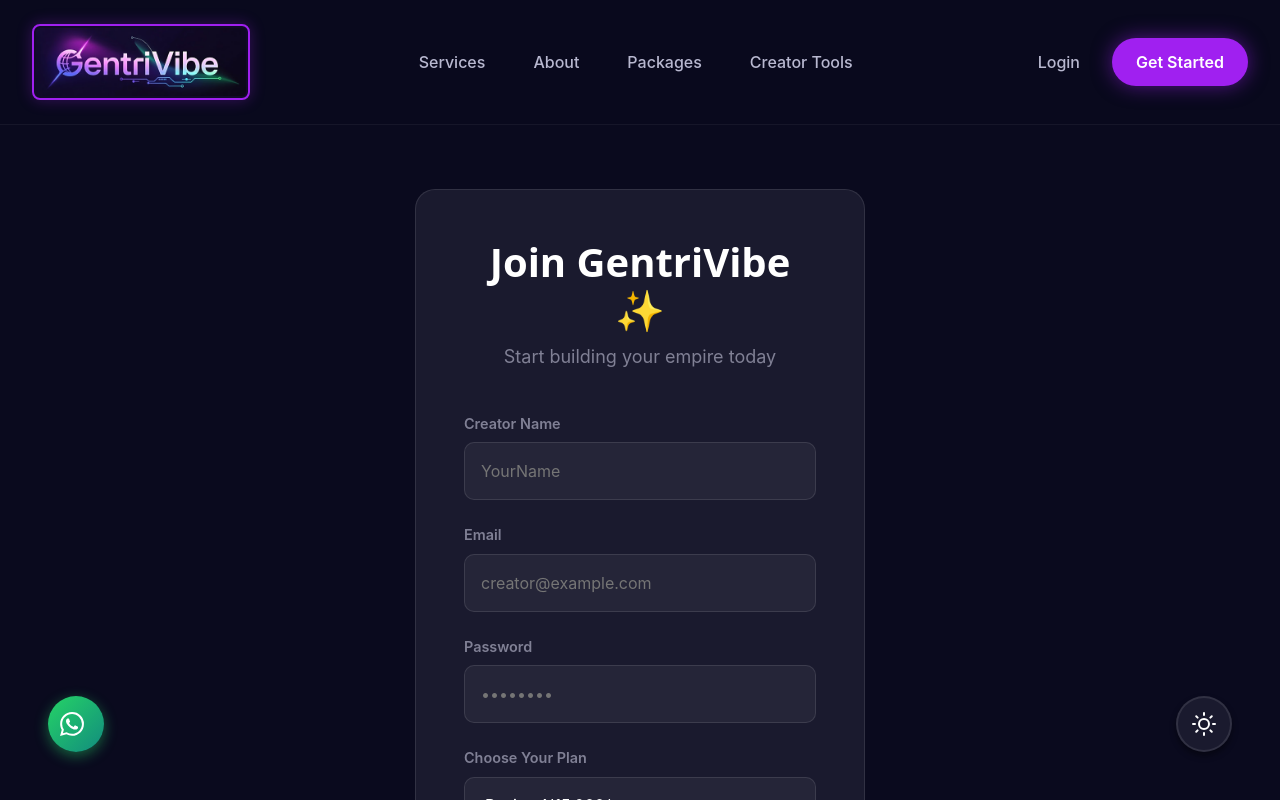
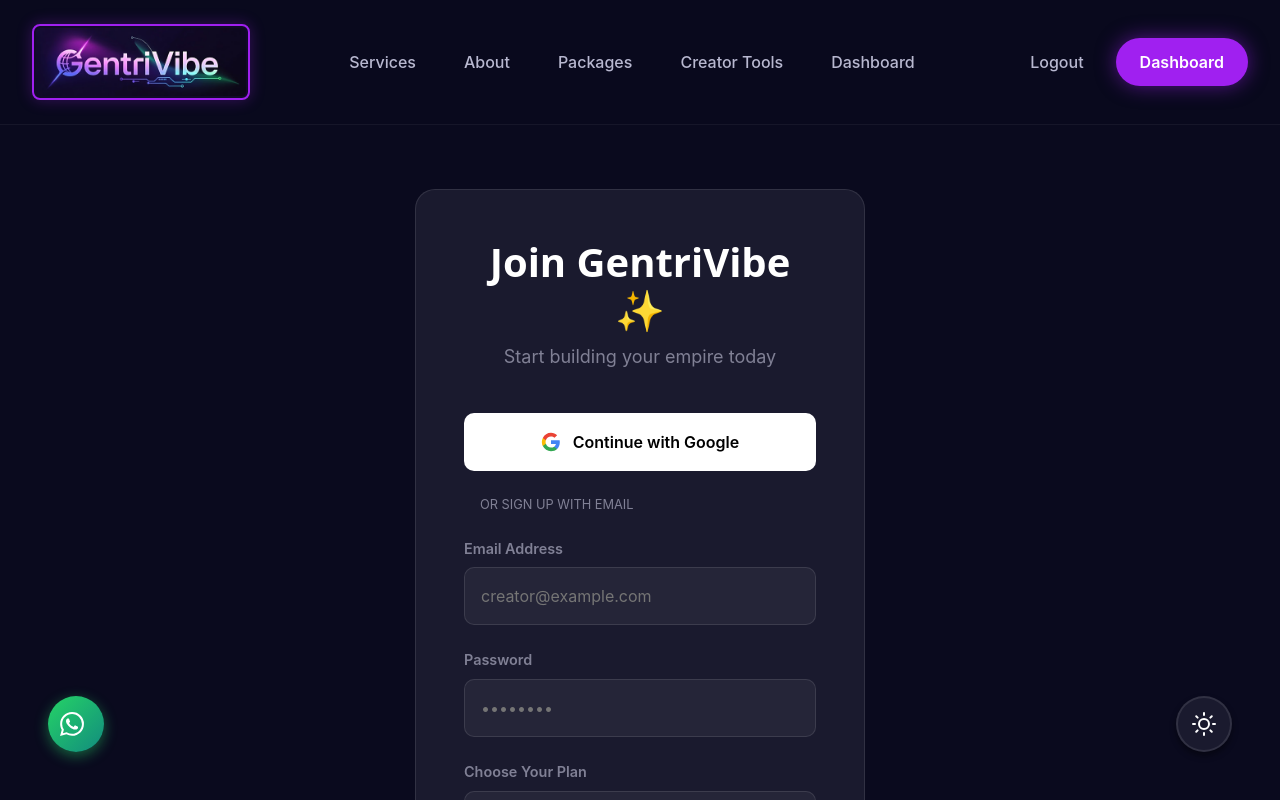
Before and after one commit to Folami/gentri-vibe, a React (Vite) app: page /gentri-vibe/signup in a window 1280 px wide. Shown: the top 800 px of the page. Built offline with nearby package versions, Linux system fonts and the light colour scheme; no server answers; sample sign-in values are in the browser's storage.

Commit message:
Firebase Auth/Google Analytics

```diff
--- a/src/components/Navbar.jsx
+++ b/src/components/Navbar.jsx
@@ -1,12 +1,25 @@
 import { useState } from 'react'
-import { Link, useLocation } from 'react-router-dom'
+import { Link, useLocation, useNavigate } from 'react-router-dom'
+import { useAuth } from '../context/AuthContext'
 import logo from '../assets/gentri-vibe-logo-1.jpg'
 import './Navbar.css'
 
 const Navbar = () => {
   const [isOpen, setIsOpen] = useState(false)
+  const { currentUser, logout } = useAuth()
   const location = useLocation()
+  const navigate = useNavigate()
   const isHome = location.pathname === '/'
+
+  const handleLogout = async () => {
+    try {
+      await logout()
+      setIsOpen(false)
+      navigate('/login')
+    } catch (err) {
+      console.error('Failed to log out', err)
+    }
+  }
 
   const scrollToSection = (id) => {
     setIsOpen(false) // Close mobile menu after click
@@ -56,14 +69,34 @@
             Packages
           </a>
           <Link to="/creator-tools" className="navbar__link">Creator Tools</Link>
+          {currentUser && (
+            <Link to="/dashboard" className="navbar__link">Dashboard</Link>
+          )}
         </div>
 
         {/* Desktop Auth Buttons */}
         <div className="navbar__auth">
+          {currentUser ? (
+            <>
+              <button
+                onClick={handleLogout}
+                className="navbar__link-button"
+                style={{ background: 'none', border: 'none', cursor: 'pointer', fontFamily: 'inherit' }}
+              >
+                Logout
+              </button>
+              <Link to="/dashboard">
+                <button className="navbar__cta">Dashboard</button>
+              </Link>
+            </>
+          ) : (
+            <>
               <Link to="/login" className="navbar__link-button">Login</Link>
               <Link to="/signup">
                 <button className="navbar__cta">Get Started</button>
               </Link>
+            </>
+          )}
         </div>
       </div>
 
@@ -87,13 +120,30 @@
             <Link to="/creator-tools" className="navbar__mobile-link" onClick={() => setIsOpen(false)}>
               Creator Tools
             </Link>
+            {currentUser && (
+              <Link to="/dashboard" className="navbar__mobile-link" onClick={() => setIsOpen(false)}>
+                Dashboard
+              </Link>
+            )}
             <div className="navbar__mobile-divider"></div>
+
+            {currentUser ? (
+              <button
+                className="navbar__mobile-cta"
+                onClick={handleLogout}
+              >
+                Logout
+              </button>
+            ) : (
+              <>
                 <Link to="/login" className="navbar__mobile-link" onClick={() => setIsOpen(false)}>
                   Login
                 </Link>
                 <Link to="/signup" onClick={() => setIsOpen(false)}>
                   <button className="navbar__mobile-cta">Get Started</button>
                 </Link>
+              </>
+            )}
           </div>
         </div>
       )}
--- a/src/pages/Dashboard.jsx
+++ b/src/pages/Dashboard.jsx
@@ -29,12 +29,6 @@
         <div>
           <h1 style={styles.title}>Creator Dashboard</h1>
           <p style={styles.userEmail}>Logged in as: {currentUser?.email}</p>
-        </div>
-        <div style={styles.headerBtns}>
-          <Link to="/">
-            <button style={styles.secondaryBtn}>View Site</button>
-          </Link>
-          <button onClick={handleLogout} style={styles.logoutBtn}>Logout</button>
         </div>
       </header>
 
--- a/src/pages/Login.jsx
+++ b/src/pages/Login.jsx
@@ -1,6 +1,7 @@
 import { useState } from 'react'
 import { Link, useNavigate } from 'react-router-dom'
 import { useAuth } from '../context/AuthContext'
+import { getAdditionalUserInfo } from 'firebase/auth'
 import '../index.css'
 
 const Login = () => {
@@ -28,8 +29,13 @@
     try {
       setError('')
       setLoading(true)
-      await googleSignIn()
-      navigate('/dashboard')
+      const result = await googleSignIn()
+      const details = getAdditionalUserInfo(result)
+      if (details?.isNewUser) {
+        navigate('/settings')
+      } else {
+        navigate('/dashboard')
+      }
     } catch (err) {
       setError('Failed to sign in with Google: ' + err.message)
     }
--- /dev/null
+++ b/src/pages/Settings.jsx
@@ -0,0 +1,202 @@
+import { useState, useEffect } from 'react'
+import { useNavigate } from 'react-router-dom'
+import { useAuth } from '../context/AuthContext'
+import '../index.css'
+
+const Settings = () => {
+  const { currentUser } = useAuth()
+  const navigate = useNavigate()
+  const [loading, setLoading] = useState(false)
+  const [success, setSuccess] = useState(false)
+  const [formData, setFormData] = useState({
+    displayName: currentUser?.displayName || '',
+    email: currentUser?.email || '',
+    profession: '',
+    bio: '',
+    socialLink: ''
+  })
+
+  const handleChange = (e) => {
+    setFormData({ ...formData, [e.target.name]: e.target.value })
+  }
+
+  const handleSubmit = async (e) => {
+    e.preventDefault()
+    setLoading(true)
+    setSuccess(false)
+
+    // Mock update logic
+    setTimeout(() => {
+      setLoading(false)
+      setSuccess(true)
+      setTimeout(() => navigate('/dashboard'), 1500)
+    }, 1000)
+  }
+
+  return (
+    <div style={styles.page}>
+      <div style={styles.container}>
+        <h1 style={styles.title}>User Settings ⚙️</h1>
+        <p style={styles.subtitle}>Complete your profile to get started</p>
+
+        {success && (
+          <div style={styles.success}>
+            Profile updated successfully! Redirecting...
+          </div>
+        )}
+
+        <form onSubmit={handleSubmit} style={styles.form}>
+          <div style={styles.inputGroup}>
+            <label style={styles.label}>Full Name</label>
+            <input
+              type="text"
+              name="displayName"
+              value={formData.displayName}
+              onChange={handleChange}
+              placeholder="Your Full Name"
+              style={styles.input}
+              required
+            />
+          </div>
+
+          <div style={styles.inputGroup}>
+            <label style={styles.label}>Email Address</label>
+            <input
+              type="email"
+              name="email"
+              value={formData.email}
+              readOnly
+              style={{...styles.input, opacity: 0.7, cursor: 'not-allowed'}}
+            />
+          </div>
+
+          <div style={styles.inputGroup}>
+            <label style={styles.label}>Profession / Creative Role</label>
+            <input
+              type="text"
+              name="profession"
+              value={formData.profession}
+              onChange={handleChange}
+              placeholder="e.g. Afrobeats Artist, Visual Creator"
+              style={styles.input}
+            />
+          </div>
+
+          <div style={styles.inputGroup}>
+            <label style={styles.label}>Short Bio</label>
+            <textarea
+              name="bio"
+              value={formData.bio}
+              onChange={handleChange}
+              placeholder="Tell your fans a bit about yourself..."
+              style={styles.textarea}
+              rows="3"
+            />
+          </div>
+
+          <div style={styles.inputGroup}>
+            <label style={styles.label}>Social Media / Portfolio Link</label>
+            <input
+              type="url"
+              name="socialLink"
+              value={formData.socialLink}
+              onChange={handleChange}
+              placeholder="https://instagram.com/yourname"
+              style={styles.input}
+            />
+          </div>
+
+          <button disabled={loading} type="submit" style={styles.submitBtn}>
+            {loading ? 'Saving Changes...' : 'Save and Continue'}
+          </button>
+        </form>
+      </div>
+    </div>
+  )
+}
+
+const styles = {
+  page: {
+    padding: '4rem 1rem',
+    display: 'flex',
+    alignItems: 'center',
+    justifyContent: 'center',
+    minHeight: '80vh',
+  },
+  container: {
+    backgroundColor: 'var(--bg-card)',
+    padding: '3rem',
+    borderRadius: '20px',
+    width: '100%',
+    maxWidth: '550px',
+    border: '1px solid rgba(255, 255, 255, 0.1)',
+  },
+  title: {
+    fontSize: '2.5rem',
+    marginBottom: '0.5rem',
+    textAlign: 'center',
+  },
+  subtitle: {
+    color: 'var(--text-muted)',
+    textAlign: 'center',
+    marginBottom: '2.5rem',
+  },
+  form: {
+    display: 'flex',
+    flexDirection: 'column',
+    gap: '1.5rem',
+  },
+  inputGroup: {
+    display: 'flex',
+    flexDirection: 'column',
+    gap: '0.5rem',
+  },
+  label: {
+    fontSize: '0.9rem',
+    fontWeight: '600',
+    color: 'var(--text-muted)',
+  },
+  input: {
+    padding: '1rem',
+    borderRadius: '10px',
+    border: '1px solid rgba(255, 255, 255, 0.1)',
+    backgroundColor: 'rgba(255, 255, 255, 0.05)',
+    color: '#fff',
+    fontSize: '1rem',
+    fontFamily: 'inherit',
+  },
+  textarea: {
+    padding: '1rem',
+    borderRadius: '10px',
+    border: '1px solid rgba(255, 255, 255, 0.1)',
+    backgroundColor: 'rgba(255, 255, 255, 0.05)',
+    color: '#fff',
+    fontSize: '1rem',
+    fontFamily: 'inherit',
+    resize: 'none',
+  },
+  submitBtn: {
+    padding: '1rem',
+    borderRadius: '10px',
+    backgroundColor: 'var(--neon-green)',
+    color: '#000',
+    fontWeight: 'bold',
+    fontSize: '1rem',
+    marginTop: '1rem',
+    boxShadow: '0 4px 15px rgba(57, 255, 20, 0.4)',
+    cursor: 'pointer',
+    transition: 'all 0.2s ease',
+  },
+  success: {
+    backgroundColor: 'rgba(57, 255, 20, 0.1)',
+    color: 'var(--neon-green)',
+    padding: '1rem',
+    borderRadius: '10px',
+    marginBottom: '1.5rem',
+    fontSize: '0.9rem',
+    border: '1px solid rgba(57, 255, 20, 0.2)',
+    textAlign: 'center',
+  }
+}
+
+export default Settings
--- a/src/pages/Signup.jsx
+++ b/src/pages/Signup.jsx
@@ -1,6 +1,7 @@
 import { useState } from 'react'
 import { Link, useNavigate } from 'react-router-dom'
 import { useAuth } from '../context/AuthContext'
+import { getAdditionalUserInfo } from 'firebase/auth'
 import '../index.css'
 
 const Signup = () => {
@@ -21,10 +22,13 @@
     try {
       setError('')
       setLoading(true)
-      await signup(formData.email, formData.password)
-      // Note: Firebase doesn't store 'name' in basic email signup,
-      // you could use updateProfile here if needed
-      navigate('/dashboard')
+      const result = await signup(formData.email, formData.password)
+      const details = getAdditionalUserInfo(result)
+      if (details?.isNewUser) {
+        navigate('/settings')
+      } else {
+        navigate('/dashboard')
+      }
     } catch (err) {
       setError('Failed to create an account: ' + err.message)
     }
@@ -35,8 +39,13 @@
     try {
       setError('')
       setLoading(true)
-      await googleSignIn()
-      navigate('/dashboard')
+      const result = await googleSignIn()
+      const details = getAdditionalUserInfo(result)
+      if (details?.isNewUser) {
+        navigate('/settings')
+      } else {
+        navigate('/dashboard')
+      }
     } catch (err) {
       setError('Failed to sign in with Google: ' + err.message)
     }
@@ -53,22 +62,29 @@
         <h1 style={styles.title}>Join GentriVibe ✨</h1>
         <p style={styles.subtitle}>Start building your empire today</p>
 
+        {error && <div style={styles.error}>{error}</div>}
+
+        <button
+          disabled={loading}
+          onClick={handleGoogleSignIn}
+          style={styles.googleBtn}
+        >
+          <svg style={styles.googleIcon} viewBox="0 0 24 24">
+            <path d="M22.56 12.25c0-.78-.07-1.53-.2-2.25H12v4.26h5.92c-.26 1.37-1.04 2.53-2.21 3.31v2.77h3.57c2.08-1.92 3.28-4.74 3.28-8.09z" fill="#4285F4"/>
+            <path d="M12 23c2.97 0 5.46-.98 7.28-2.66l-3.57-2.77c-.98.66-2.23 1.06-3.71 1.06-2.86 0-5.29-1.93-6.16-4.53H2.18v2.84C3.99 20.53 7.7 23 12 23z" fill="#34A853"/>
+            <path d="M5.84 14.09c-.22-.66-.35-1.36-.35-2.09s.13-1.43.35-2.09V7.07H2.18C1.43 8.55 1 10.22 1 12s.43 3.45 1.18 4.93l3.66-2.84z" fill="#FBBC05"/>
+            <path d="M12 5.38c1.62 0 3.06.56 4.21 1.64l3.15-3.15C17.45 2.09 14.97 1 12 1 7.7 1 3.99 3.47 2.18 7.07l3.66 2.84c.87-2.6 3.3-4.53 6.16-4.53z" fill="#EA4335"/>
+          </svg>
+          Continue with Google
+        </button>
+
+        <div style={styles.divider}>
+          <span style={styles.dividerText}>OR SIGN UP WITH EMAIL</span>
+        </div>
+
         <form onSubmit={handleSubmit} style={styles.form}>
           <div style={styles.inputGroup}>
-            <label style={styles.label}>Creator Name</label>
-            <input
-              type="text"
-              name="name"
-              value={formData.name}
-              onChange={handleChange}
-              placeholder="YourName"
-              style={styles.input}
-              required
-            />
-          </div>
-
-          <div style={styles.inputGroup}>
-            <label style={styles.label}>Email</label>
+            <label style={styles.label}>Email Address</label>
             <input
               type="email"
               name="email"
@@ -106,8 +122,8 @@
             </select>
           </div>
 
-          <button type="submit" style={styles.submitBtn}>
-            Create Account
+          <button disabled={loading} type="submit" style={styles.submitBtn}>
+            {loading ? 'Creating Account...' : 'Create Account'}
           </button>
         </form>
 
```
Also changed, not shown: src/App.jsx (+9 -0 lines). Lines whose indentation alone changed are shown as unchanged.
